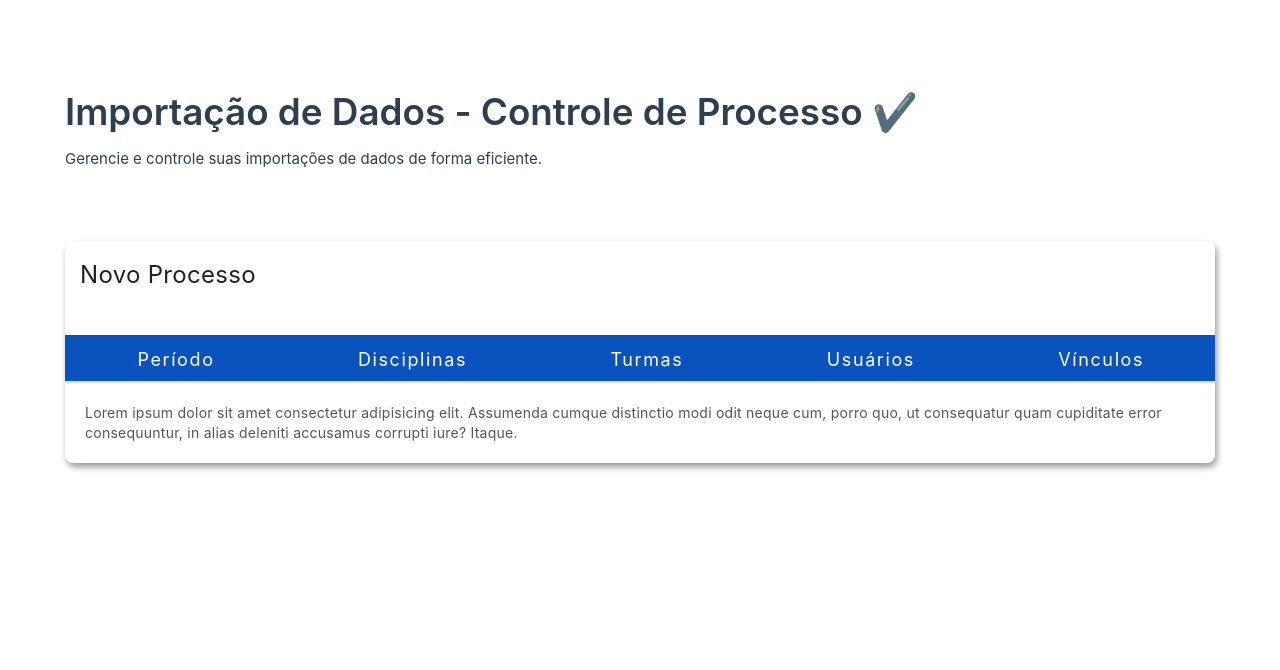
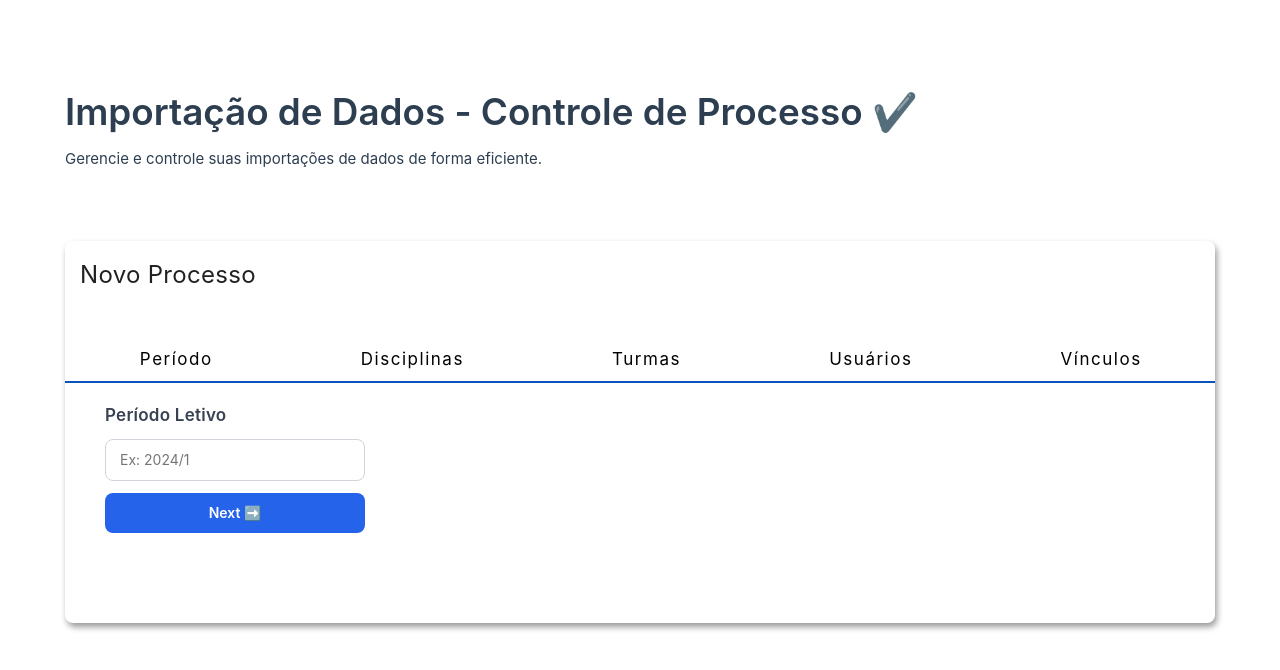
Before and after one commit to ByteCarlos/bonsae-import-manager-web, a Vue app: page /secundaria in a window 1280 px wide. Shown: the top 670 px of the page. Built offline with nearby package versions, Linux system fonts and the light colour scheme.

Commit message:
fazendo a segunda tela

```diff
--- a/src/assets/secundaria.css
+++ b/src/assets/secundaria.css
@@ -6,15 +6,85 @@
   padding: 20px;
 }
 
+.form-group {
+  display: flex;
+  flex-direction: column;
+  gap: 12px;
+  max-width: 300px;
+  min-height: 200px;
+  padding: 0 20px;
+}
 
+.form-label {
+  font-size: 17px;
+  font-weight: 600;
+  color: #374151;
+  text-align: left;
+}
 
+.form-input {
+  padding: 10px 14px;
+  font-size: 14px;
+  border: 1px solid #d1d5db;
+  border-radius: 8px;
+  outline: none;
+  transition: border-color 0.3s ease;
+}
 
+.form-input:focus {
+  border-color: #2563eb;
+  box-shadow: 0 0 4px rgba(37, 99, 235, 0.5);
+}
+
+.form-button {
+  padding: 10px 16px;
+  font-size: 14px;
+  font-weight: 600;
+  color: white;
+  background-color: #2563eb;
+  border-radius: 8px;
+  cursor: pointer;
+  transition: background-color 0.3s ease, transform 0.2s ease;
+}
+
+.form-disciplinas {
+  padding: 0px 40px 40px 40px;
+}
+.dropbox {
+  border: 2px dashed #0a53be;
+  padding: 10px 10px;
+
+  min-height: 200px;
+  display: flex;
+  justify-content: center;
+  align-items: center;
+  flex-direction: column;
+  gap: 16px;
+  cursor: pointer;
+}
+
+.input-file {
+  opacity: 0;
+  width: 100%;
+  height: 200px;
+}
+
+.titulodisciplinas {
+  font-size: 17px;
+  font-weight: 600;
+  color: #374151;
+  margin-bottom: 15px;
+}
+
+.form-button:hover {
+  background-color: #1d4ed8;
+  transform: scale(1.05);
+}
 .v-card-title {
   padding: 15px;
   font-size: 25px;
   font-weight: bold;
   margin-bottom: 6px;
-
 }
 
 .topo-conteudo-secundaria {
@@ -33,20 +103,16 @@
   background-color: #ffffff;
   border-radius: 8px;
   box-shadow: 2px 4px 6px rgba(0, 0, 0, 0.4);
-
 }
 
-
 .v-tabs {
-    border-bottom: 2px solid #ddd;
+  border-bottom: 2px solid #0a53be;
 }
 
 .v-tab {
-    font-size: 18px;
-    font-weight: bold;
+  font-size: 17px;
+  font-weight: 500 !important;
   text-transform: capitalize;
-    text-align: left;
-
 }
 
 .v-card-text {
--- a/src/views/viewSecundaria.vue
+++ b/src/views/viewSecundaria.vue
@@ -1,22 +1,15 @@
 <template>
-  <link rel="stylesheet" href="/src/assets/secundaria.css">
+  <link rel="stylesheet" href="/src/assets/secundaria.css" />
   <div class="paginaSecundaria">
     <div class="topo-conteudo-secundaria">
       <h1>Importação de Dados - Controle de Processo ✔️</h1>
       <p>Gerencie e controle suas importações de dados de forma eficiente.</p>
     </div>
     <v-card>
-
       <v-card-title>
         <h2>Novo Processo</h2>
       </v-card-title>
-      <v-tabs
-        v-model="tab"
-        bg-color="#0A53BE"
-        color="white"
-        fixed-tabs
-        size="large"
-      >
+      <v-tabs v-model="tab" bg-color="white" size="large" grow>
         <v-tab value="periodo">Período</v-tab>
         <v-tab value="disciplinas">Disciplinas</v-tab>
         <v-tab value="turmas">Turmas</v-tab>
@@ -27,32 +20,124 @@
       <v-card-text>
         <v-tabs-window v-model="tab">
           <v-tabs-window-item value="periodo">
-            Lorem ipsum dolor sit amet consectetur adipisicing elit. Assumenda cumque distinctio modi odit neque cum, porro quo, ut consequatur quam cupiditate error consequuntur, in alias deleniti accusamus corrupti iure? Itaque.
-
+            <div class="form-group">
+              <label for="periodo" class="form-label">Período Letivo</label>
+              <input
+                id="periodo"
+                type="text"
+                placeholder="Ex: 2024/1"
+                class="form-input"
+              />
+              <button class="form-button">Next ➡️</button>
+            </div>
           </v-tabs-window-item>
 
           <v-tabs-window-item value="disciplinas">
-            Lorem, ipsum dolor sit amet consectetur adipisicing elit. Dolorem, culpa unde iste sequi labore assumenda sapiente sed minima deleniti dicta necessitatibus, similique autem alias quia hic neque soluta, voluptate a.
-            Lorem, ipsum dolor sit amet consectetur adipisicing elit. Dolorem, culpa unde iste sequi labore assumenda sapiente sed minima deleniti dicta necessitatibus, similique autem alias quia hic neque soluta, voluptate a.
-            Lorem, ipsum dolor sit amet consectetur adipisicing elit. Dolorem, culpa unde iste sequi labore assumenda sapiente sed minima deleniti dicta necessitatibus, similique autem alias
+            <form
+              class="form-disciplinas"
+              action=""
+              enctype="multipart/form-data"
+            >
+              <h3 class="titulodisciplinas">Disciplinas</h3>
+              <div class="dropbox"
+              @dragover.prevent
+              @drop.prevent="handleFileDrop">
+                <!-- aqui vai ter um v-if e sera passado se o arquivo foi passado, aparecer a tabela, ou o required ja faz essa funcao-->
+                <!--usar o CsvUploadView como referencia  -->
+                <!-- pode usar o reportValidity()  https://developer.mozilla.org/en-US/docs/Web/API/HTMLInputElement/reportValidity-->
+                <input type="file" class="input-file" required @change="handleFileUpload"  accept=".csv" />
+                <img src="/src/assets/ICON-DOWLOADA.jpg" alt="" width="30px" />
+                <p>Arraste e solte um arquivo CSV ou clique para selecionar</p>
+              </div>
+            </form>
 
+            <table v-if="tableData.length" >
+              <thead>
+                <tr>
+                  <th v-for="col in columns" :key="col">{{ col }}</th>
+                </tr>
+              </thead>
+              <tbody>
+                <tr v-for="(row, index) in tableData" :key="index">
+                  <td v-for="col in columns" :key="col">{{ row[col] }}</td>
+                </tr>
+              </tbody>
+            </table>
+
+            <button class="form-button" @click.prevent="submitData" style="margin-left: 40px;">
+              Importar
+            </button>
           </v-tabs-window-item>
 
           <v-tabs-window-item value="turmas">
-            Lorem, ipsum dolor sit amet consectetur adipisicing elit. Minima ipsum nulla facilis dolorum doloremque quam alias rerum rem. Modi molestiae quos repellendus est facilis facere cupiditate, et assumenda nisi inventore.
+            Lorem, ipsum dolor sit amet consectetur adipisicing elit. Minima
+            ipsum nulla facilis dolorum doloremque quam alias rerum rem. Modi
+            molestiae quos repellendus est facilis facere cupiditate, et
+            assumenda nisi inventore.
           </v-tabs-window-item>
         </v-tabs-window>
       </v-card-text>
     </v-card>
   </div>
 </template>
-
-
 <script>
+import { ref } from 'vue';
+import { parse } from 'papaparse';
+import axios from 'axios';
 
 export default {
   data: () => ({
     tab: null,
+    file: ref(null),
+    tableData: ref([]),
+    columns: ref([]),
   }),
+
+  methods: {
+    handleFileUpload(event) {
+      const selectedFile = event.target.files[0];
+      if (!selectedFile) return;
+      this.processFile(selectedFile);
+    },
+
+    handleFileDrop(event) {
+      const droppedFile = event.dataTransfer.files[0];
+      if (!droppedFile) return;
+      this.processFile(droppedFile);
+    },
+
+    processFile(file) {
+      this.file = file;
+
+      const reader = new FileReader();
+      reader.onload = (e) => {
+        const csv = e.target.result;
+        parse(csv, {
+          header: true,
+          skipEmptyLines: true,
+          complete: (result) => {
+            this.tableData = result.data;
+            this.columns = result.meta.fields;
+          },
+        });
+      };
+      reader.readAsText(file);
+    },
+
+    async submitData() {
+      try {
+        const response = await axios.post(
+          `${import.meta.env.VITE_API_URL}/import/csv`,
+          {
+            data: this.tableData,
           }
+        );
+        alert('Dados importados com sucesso!');
+        console.log(response.data);
+      } catch (error) {
+        console.error('Erro ao importar:', error);
+      }
+    },
+  },
+};
 </script>
```
Also changed, not shown: src/assets/ICON-DOWLOADA.jpg (added). Lines whose indentation alone changed are shown as unchanged.
